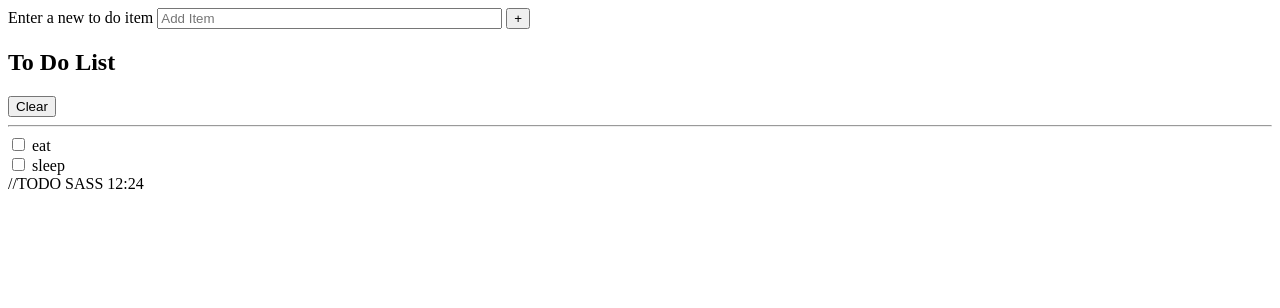
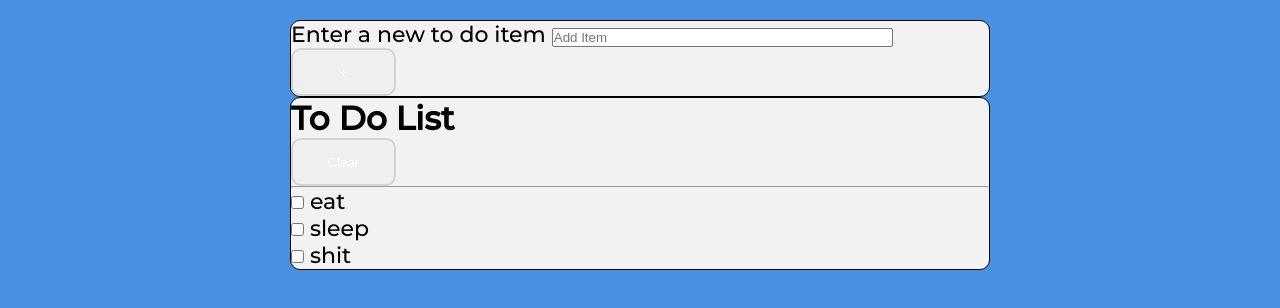
Before and after one commit to raulbethencourt/todo_list, a plain HTML site: page index.html in a window 1280 px wide. Drawn offline with Linux system fonts and the light colour scheme.

Commit message:
:construction: SASS

```diff
--- a/index.html
+++ b/index.html
@@ -1,10 +1,10 @@
 <!DOCTYPE html>
 <html lang="en">
-
 	<head>
 		<meta charset="UTF-8" />
 		<meta name="viewport" content="width=device-width, initial-scale=1.0" />
 		<title>To Do List</title>
+		<link rel="stylesheet" href="dist/css/style.min.css" />
 	</head>
 
 	<body>
@@ -12,8 +12,21 @@
 			<section class="newItemEntry">
 				<form action="" id="itemEntryForm">
 					<label for="newItem"> Enter a new to do item </label>
-                <input type="text" id="newItem" size="40" autocomplete="off" placeholder="Add Item" tabindex="0" />
-                <button id="addItem" class="button" title="Add new item" aria-label="Add new item to list" tabindex="0">
+					<input
+						type="text"
+						id="newItem"
+						size="40"
+						autocomplete="off"
+						placeholder="Add Item"
+						tabindex="0"
+					/>
+					<button
+						id="addItem"
+						class="btn"
+						title="Add new item"
+						aria-label="Add new item to list"
+						tabindex="0"
+					>
 						+
 					</button>
 				</form>
@@ -21,26 +34,32 @@
 			<section class="listContainer">
 				<div class="listTitle">
 					<h1>To Do List</h1>
-                <button id="clearItem" class="button" title="Clear the list" aria-label="Remove all items from the list"
-                    tabindex="0">
+					<button
+						id="clearItem"
+						class="btn"
+						title="Clear the list"
+						aria-label="Remove all items from the list"
+						tabindex="0"
+					>
 						Clear
 					</button>
 				</div>
 				<hr />
 				<div id="listItems">
 					<div class="item">
-                    <input type="checkbox" id="1" tabindex="0">
+						<input type="checkbox" id="1" tabindex="0" />
 						<label for="1">eat</label>
 					</div>
 					<div class="item">
-                    <input type="checkbox" id="2" tabindex="0">
+						<input type="checkbox" id="2" tabindex="0" />
 						<label for="2">sleep</label>
+					</div>
+					<div class="item">
+						<input type="checkbox" id="2" tabindex="0" />
+						<label for="2">shit</label>
 					</div>
 				</div>
 			</section>
 		</main>
 	</body>
-
 </html>
-
-//TODO SASS 12:24
--- /dev/null
+++ b/sass/_base.scss
@@ -0,0 +1,49 @@
+$default-font-color: #000;
+$background-color: #4a90e2;
+$container-bgcolor: #f2f2f2;
+$container-bordercolor: #000;
+$textbox-bordercolor: #d3d3d3;
+$btn-textcolor: #fff;
+$btn-hovercolor: #000;
+$add-btn-color: #4caf50;
+$clear-btn-color: #9f6060;
+
+@mixin mq($size) {
+    @media only screen and (min-width: $size) {
+        @content;
+    }
+}
+
+* {
+    margin: 0;
+    padding: 0;
+    box-sizing: border-box;
+}
+
+html,
+body {
+
+    font-size: 16px;
+    @import url('https://fonts.googleapis.com/css2?family=Montserrat:wght@500&display=swap');
+    font-family: "Montserrat", sans-serif;
+    color: $default-font-color;
+    width: 100%;
+    min-height: 100%;
+    @include mq(768px) {
+        font-size: 22px;
+    }
+}
+
+body {
+    padding: 20px;
+    background-color: $background-color;
+}
+
+section {
+    background-color: $container-bgcolor;
+    width: 90%;
+    max-width: 700px;
+    margin: auto;
+    border: 1px solid $container-bordercolor;
+    border-radius: 10px;
+}
--- /dev/null
+++ b/sass/_newItemEntry.scss
@@ -0,0 +1 @@
+//TODO 34:14
--- /dev/null
+++ b/sass/_sharedClasses.scss
@@ -0,0 +1,19 @@
+.btn {
+    width: 15%;
+    min-width: 48px; //minimal size for mobile button
+    min-height: 48px;
+    color: $btn-textcolor;
+    border: 2px solid $textbox-bordercolor;
+    border-radius: 10px;
+    outline: none;
+
+    &:hover {
+        cursor: pointer;
+    }
+
+    &:hover,
+    &:focus {
+        filter: brightness(120%);
+        box-shadow: 4px 2px 5px #000;
+    }
+}
--- /dev/null
+++ b/sass/style.scss
@@ -0,0 +1,3 @@
+@import "_base";
+@import "_sharedClasses";
+@import "_newItemEntry";
```
Also changed, not shown: dist/css/style.min.css (added), 1 other file. Lines whose indentation alone changed are shown as unchanged.
